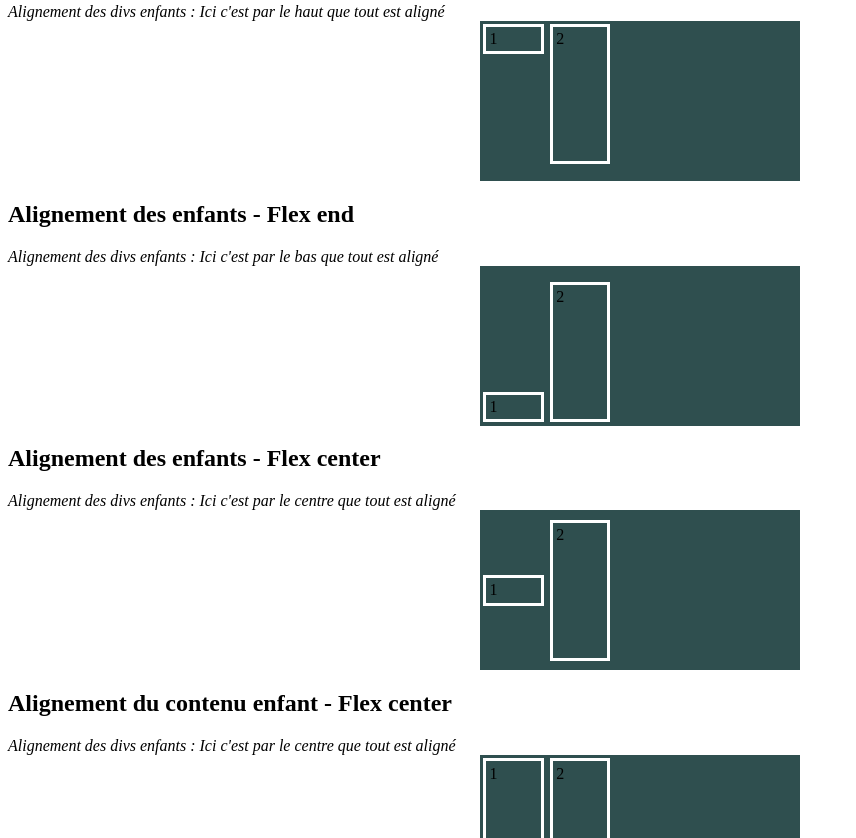
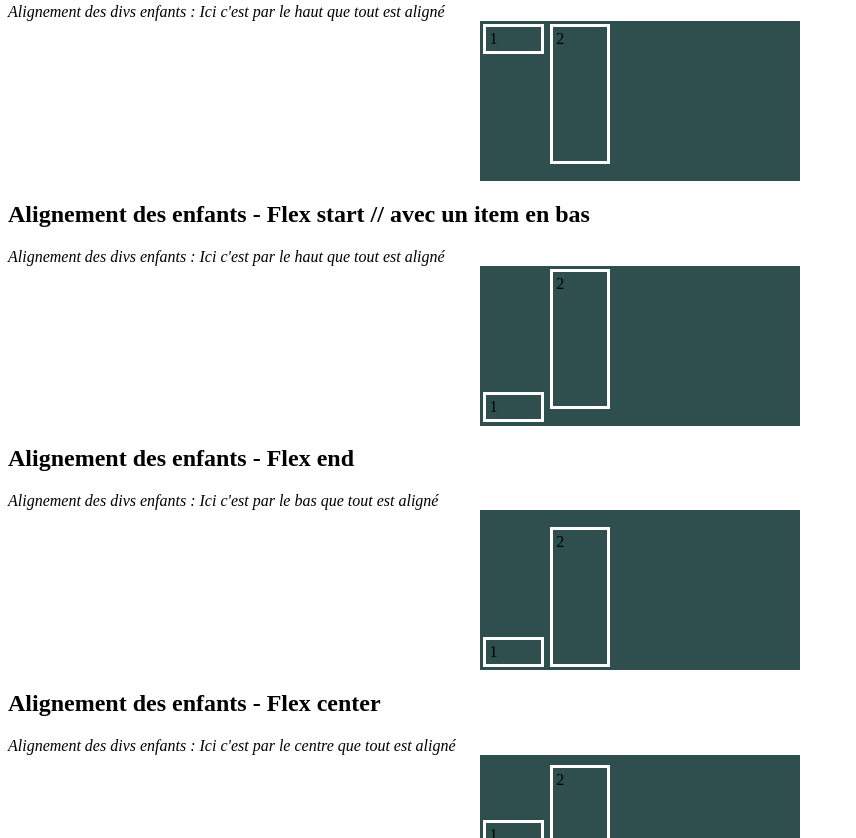
Before and after one commit to devtobecurious/formation-bootstratp-discover, a plain HTML site: page 052-flex power/index-flex.html in a window 1280 px wide. Shown: the part 1062-1900 px from the top of the page, without its empty margins (0-856 px from the left). Drawn offline with Linux system fonts and the light colour scheme.

Commit message:
update with working one flex celle

```diff
--- a/052-flex power/index-flex.html
+++ b/052-flex power/index-flex.html
@@ -83,6 +83,14 @@
         .row {
             border: 0.2em solid white;
         }
+
+        .row-flex-end {
+            align-self: flex-end;
+        }
+
+        .row-flex-grow {
+            flex-grow: 2; /* multiplicateur de taille */
+        }
     </style>
 </head>
 <body>
@@ -91,7 +99,7 @@
     <div class="container container-flex margin-auto">
         <div class="row">1</div>
         <div class="row">2</div>
-        <div class="row">3</div>
+        <div class="row row-flex-grow">3</div> <!--Prend toute la place restante-->
     </div>
 
     <h2>Flex direction row</h2>
@@ -150,6 +158,13 @@
         <div class="row" style="height: 8em">2</div>
     </div>
 
+    <h2>Alignement des enfants - Flex start // avec un item en bas</h2>
+    <i>Alignement des divs enfants : Ici c'est par le haut que tout est aligné</i>
+    <div class="container big-container container-flex margin-auto align-items-flex-start">
+        <div class="row row-flex-end">1</div>
+        <div class="row" style="height: 8em">2</div>
+    </div>
+
     <h2>Alignement des enfants - Flex end</h2>
     <i>Alignement des divs enfants : Ici c'est par le bas que tout est aligné</i>
     <div class="container big-container container-flex margin-auto align-items-flex-end">
```
